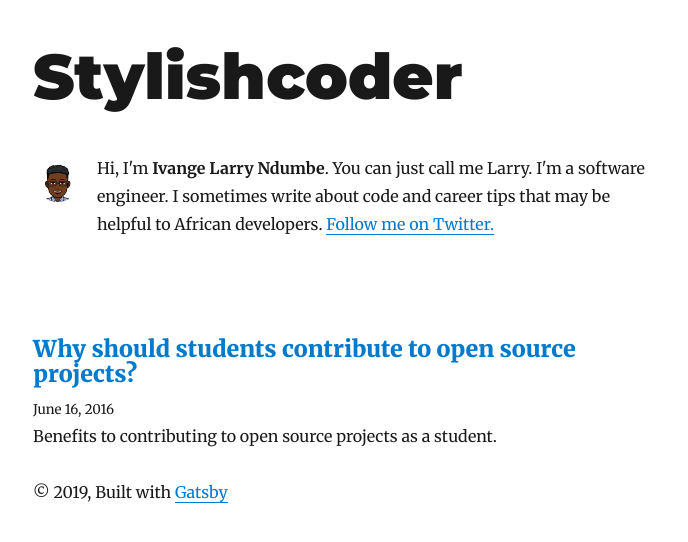
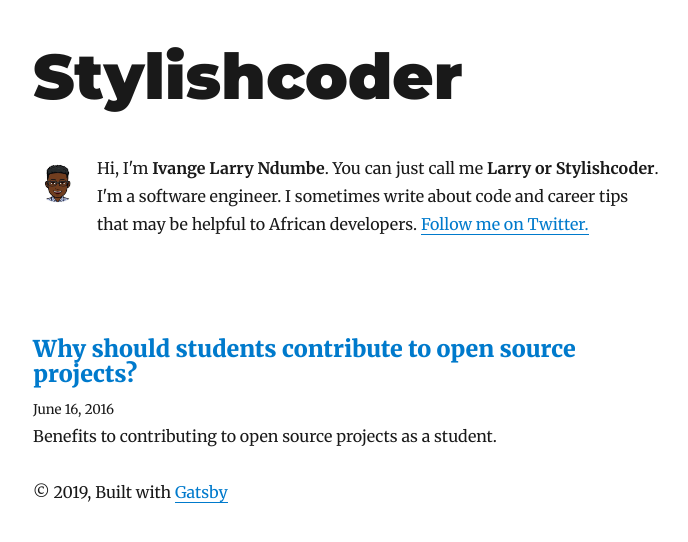
Before and after one commit to ivange94/stylishcoder.dev, a Gatsby site: page / in a window 1280 px wide. Shown: the whole page, without its empty margins (292-980 px from the left). Built offline with nearby package versions, Linux system fonts and the light colour scheme; Gatsby itself is replaced by a stand-in of ours; some packages are replaced by stand-ins of ours.

Commit message:
Update bio

```diff
--- a/src/components/bio.js
+++ b/src/components/bio.js
@@ -54,7 +54,7 @@ const Bio = () => {
         }}
       />
       <p>
-        Hi, I'm <strong>{author}</strong>. You can just call me Larry. I'm a software engineer. I sometimes write about code and career tips that may be helpful to African developers.
+        Hi, I'm <strong>{author}</strong>. You can just call me <strong>Larry or Stylishcoder</strong>. I'm a software engineer. I sometimes write about code and career tips that may be helpful to African developers.
         {` `}
         <a href={`https://twitter.com/${social.twitter}`}>
           Follow me on Twitter.
```
